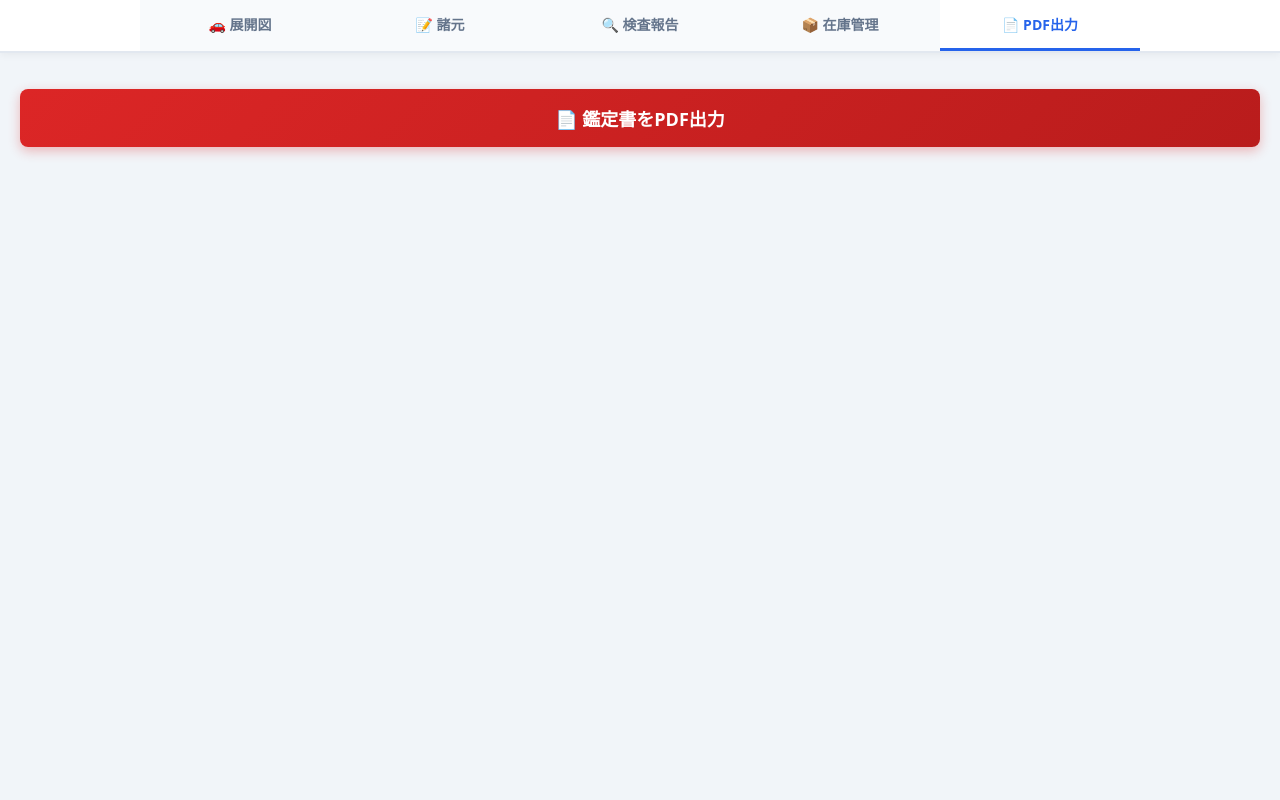
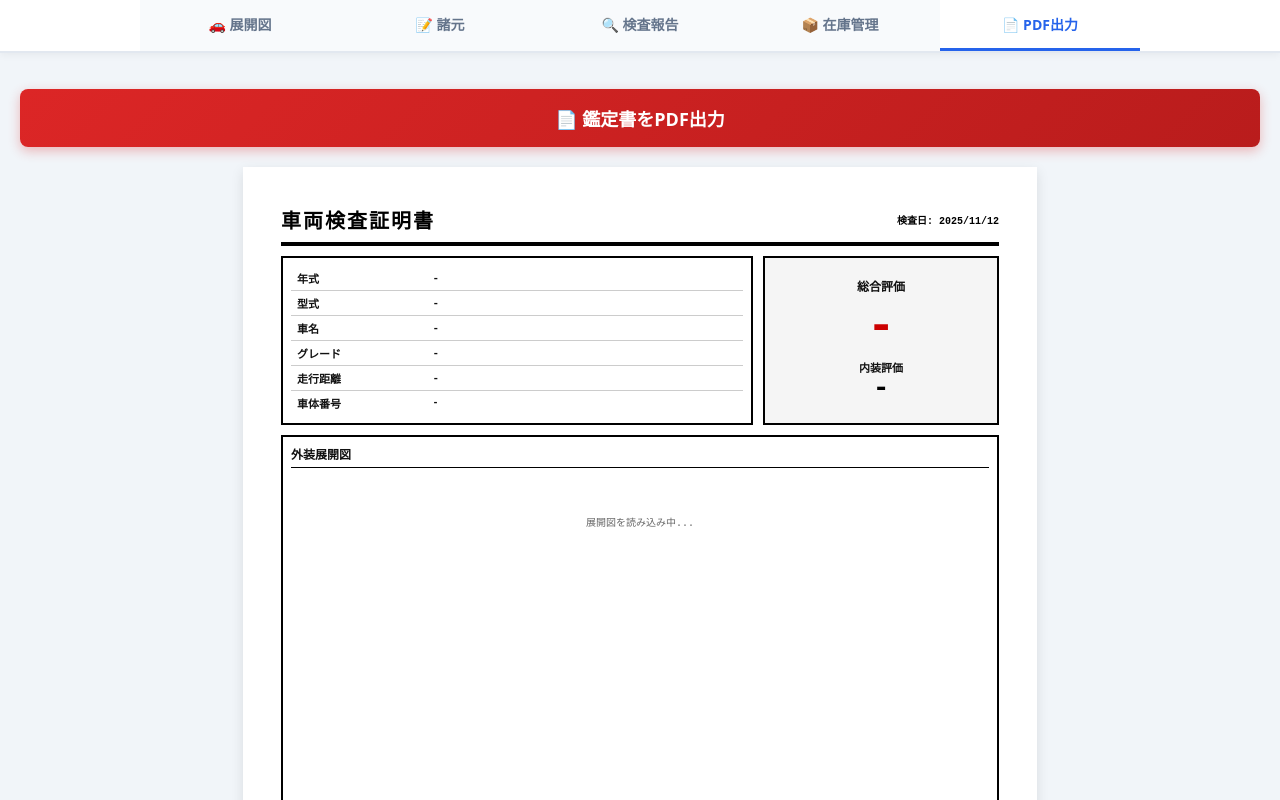
Before and after one commit to s430g717-spec/used-car-app, a React (Vite) app: page / in a window 1280 px wide. Both pictures are taken after a click on the button "📄 PDF出力". Shown: the top 800 px of the page. Built offline with nearby package versions, Linux system fonts and the light colour scheme.

Commit message:
PDF生成エラー修正: プレビュー常時表示 + html2canvasオプション調整

```diff
--- a/src/components/PDFExport.tsx
+++ b/src/components/PDFExport.tsx
@@ -41,10 +41,16 @@ export function PDFExport({ carSpec, partDefects, inspectorReport, onExport }: P
   }, [partDefects, isGenerating]);
 
   const generatePDF = async () => {
-    if (!previewRef.current) return;
+    if (!previewRef.current) {
+      alert('プレビューエリアが見つかりません');
+      return;
+    }
 
     setIsGenerating(true);
     try {
+      // 少し待機してレンダリングを確実にする
+      await new Promise(resolve => setTimeout(resolve, 300));
+
       // A4サイズ (210mm x 297mm)
       const pdf = new jsPDF('p', 'mm', 'a4');
       const pageWidth = 210;
@@ -54,7 +60,11 @@ export function PDFExport({ carSpec, partDefects, inspectorReport, onExport }: P
       const canvas = await html2canvas(previewRef.current, {
         scale: 2,
         useCORS: true,
-        logging: false
+        allowTaint: true,
+        logging: true,
+        backgroundColor: '#ffffff',
+        windowWidth: previewRef.current.scrollWidth,
+        windowHeight: previewRef.current.scrollHeight
       });
 
       const imgData = canvas.toDataURL('image/png');
@@ -69,9 +79,10 @@ export function PDFExport({ carSpec, partDefects, inspectorReport, onExport }: P
       pdf.save(fileName);
 
       if (onExport) onExport();
+      alert('PDFを保存しました');
     } catch (error) {
       console.error('PDF生成エラー:', error);
-      alert('PDF生成に失敗しました');
+      alert(`PDF生成に失敗しました: ${error instanceof Error ? error.message : '不明なエラー'}`);
     } finally {
       setIsGenerating(false);
     }
@@ -139,8 +150,10 @@ export function PDFExport({ carSpec, partDefects, inspectorReport, onExport }: P
           margin: '0 auto',
           boxSizing: 'border-box',
           fontFamily: '"MS Gothic", "MS Mincho", monospace',
-          display: isGenerating ? 'block' : 'none',
-          position: 'relative'
+          position: 'relative',
+          boxShadow: '0 4px 12px rgba(0,0,0,0.1)',
+          opacity: isGenerating ? 0.5 : 1,
+          pointerEvents: isGenerating ? 'none' : 'auto'
         }}
       >
         {/* ヘッダー */}
```
Also changed, not shown: 3 other files (tests, documents, lock files or other folders).
